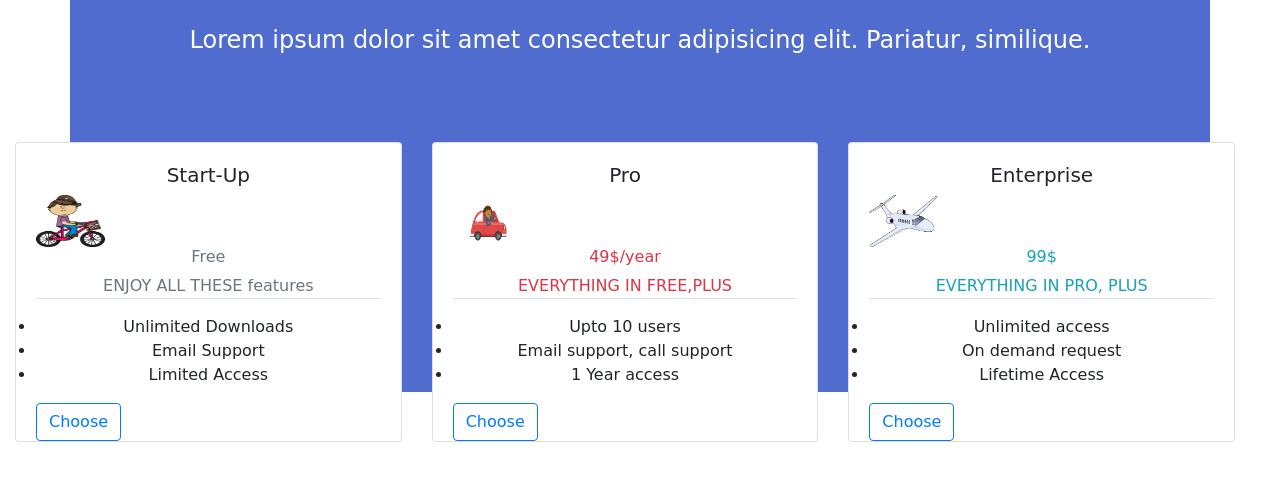
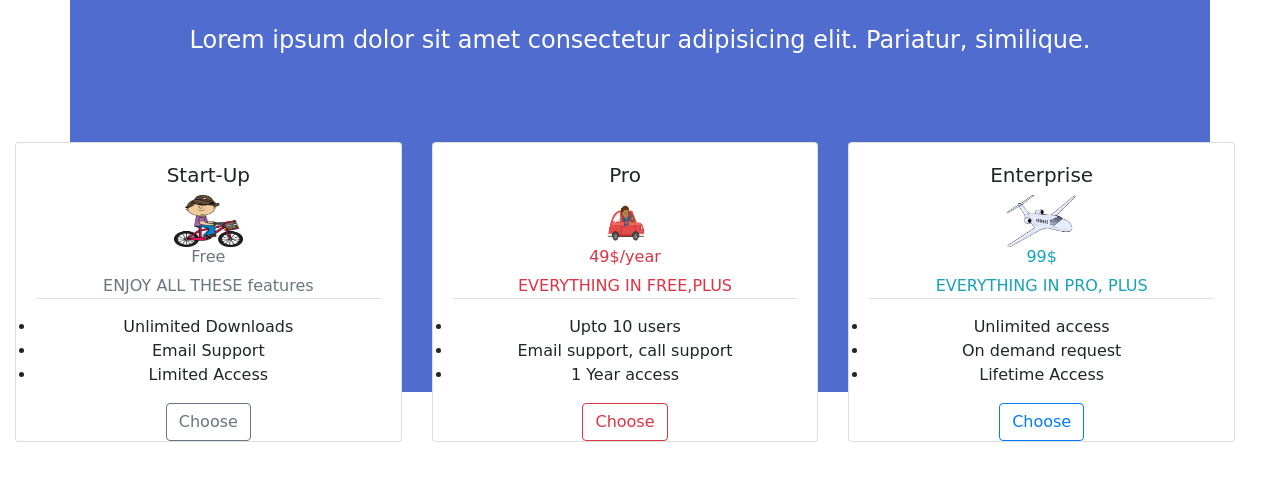
Before and after one commit to PavaniMamidala/pricingCard, a plain HTML site: page index.html in a window 1280 px wide. Shown: the part 108-588 px from the top of the page. Drawn offline with nearby package versions, Linux system fonts and the light colour scheme; a script that the page names is missing.

Commit message:
Update index.html

```diff
--- a/index.html
+++ b/index.html
@@ -21,7 +21,7 @@
     </header>
         <div class="card-deck col-lg">
           <div class="card">
-                <div class="card-body">
+                <div class="card-body text-center">
                     <h5 class="text-center">Start-Up</h5>
                     <img src="img/cycle.png" alt="card-image" class="card-image-top img-fluid card-img">
                     <h6 class="text-center text-secondary">Free</h6>
@@ -31,11 +31,11 @@
                       <li  class="text-center">Email Support</li>
                       <li  class="text-center">Limited Access</li>
                    </ul>
-                   <button type="button" class="btn btn-outline-primary">Choose</button>
+                   <button type="button" class="btn btn-outline-secondary">Choose</button>
                </div>
           </div>
           <div class="card">
-            <div class="card-body">
+            <div class="card-body text-center">
                 <h5 class="text-center">Pro</h5>
                 <img src="img/car.png" alt="card-image" class="card-image-top img-fluid card-img">
                 <h6 class="text-center text-danger">49$/year</h6>
@@ -45,11 +45,11 @@
                   <li  class="text-center">Email support, call support</li>
                   <li  class="text-center">1 Year access</li>
                </ul>
-               <button type="button" class="btn btn-outline-primary">Choose</button>
+               <button type="button" class="btn btn-outline-danger">Choose</button>
            </div>
       </div>
       <div class="card">
-        <div class="card-body">
+        <div class="card-body text-center">
             <h5 class="text-center">Enterprise</h5>
             <img src="img/airplane.png" alt="card-image" class="card-image-top img-fluid card-img">
             <h6 class="text-center text-info">99$</h6>
```
